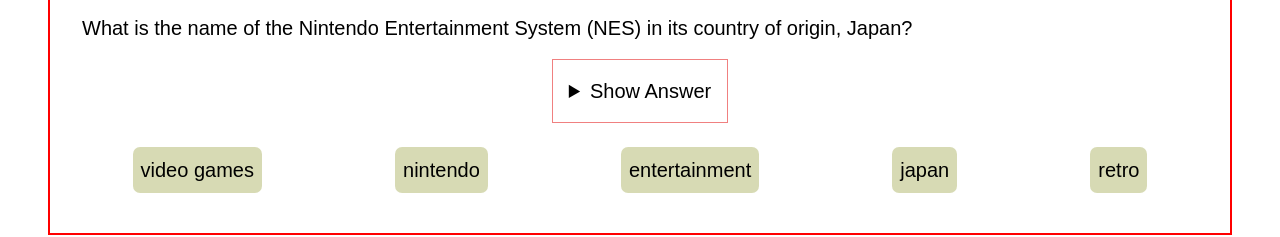
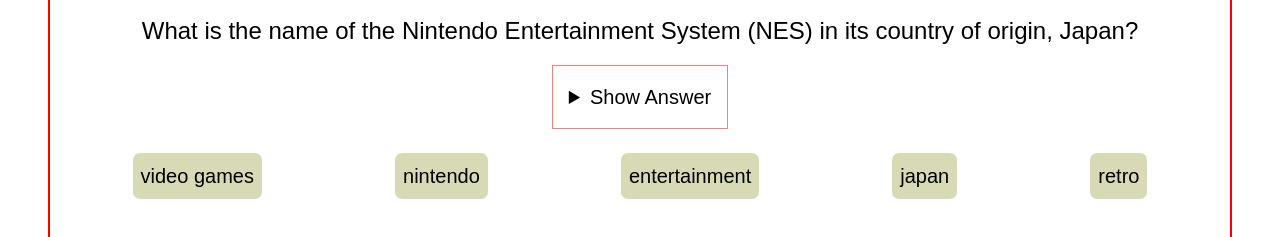
Before and after one commit to sacidcelik/quiz-app, a website built with Vite: page index.html in a window 1280 px wide. Shown: the part 221-458 px from the top of the page. Built offline with nearby package versions, Linux system fonts and the light colour scheme.

Commit message:
additional adjustment of css declaration order

```diff
--- a/base.css
+++ b/base.css
@@ -41,7 +41,7 @@
 }
 
 body {
-  font-size: 1.25rem; /* var(--fs-400) */
+  font-size: var(--fs-400);
   line-height: 1.5;
 }
 
--- a/components/quiz-box.css
+++ b/components/quiz-box.css
@@ -8,18 +8,19 @@
 }
 
 .quiz-box__question {
-  padding: 1rem;
+  font-size: 1.5rem;
   display: flex;
-  justify-content: flex-start;
+  justify-content: center;
+  padding: 1rem 3rem;
 }
 
 .quiz-box__answer {
   border: 1px solid lightcoral;
+  display: flex;
+  justify-content: center;
   margin: 0 auto;
   padding: 1rem;
-  display: flex;
   width: fit-content;
-  justify-content: center;
 }
 
 .quiz-box__bookmark-icon {
@@ -27,10 +28,10 @@
   align-items: center;
   justify-content: center;
   height: 7rem;
-  width: 5rem;
   position: absolute;
   right: 10px;
   top: -45px;
+  width: 5rem;
   /* background: center / contain no-repeat url("../images/bookmark_question.png"); */
 }
 
```
